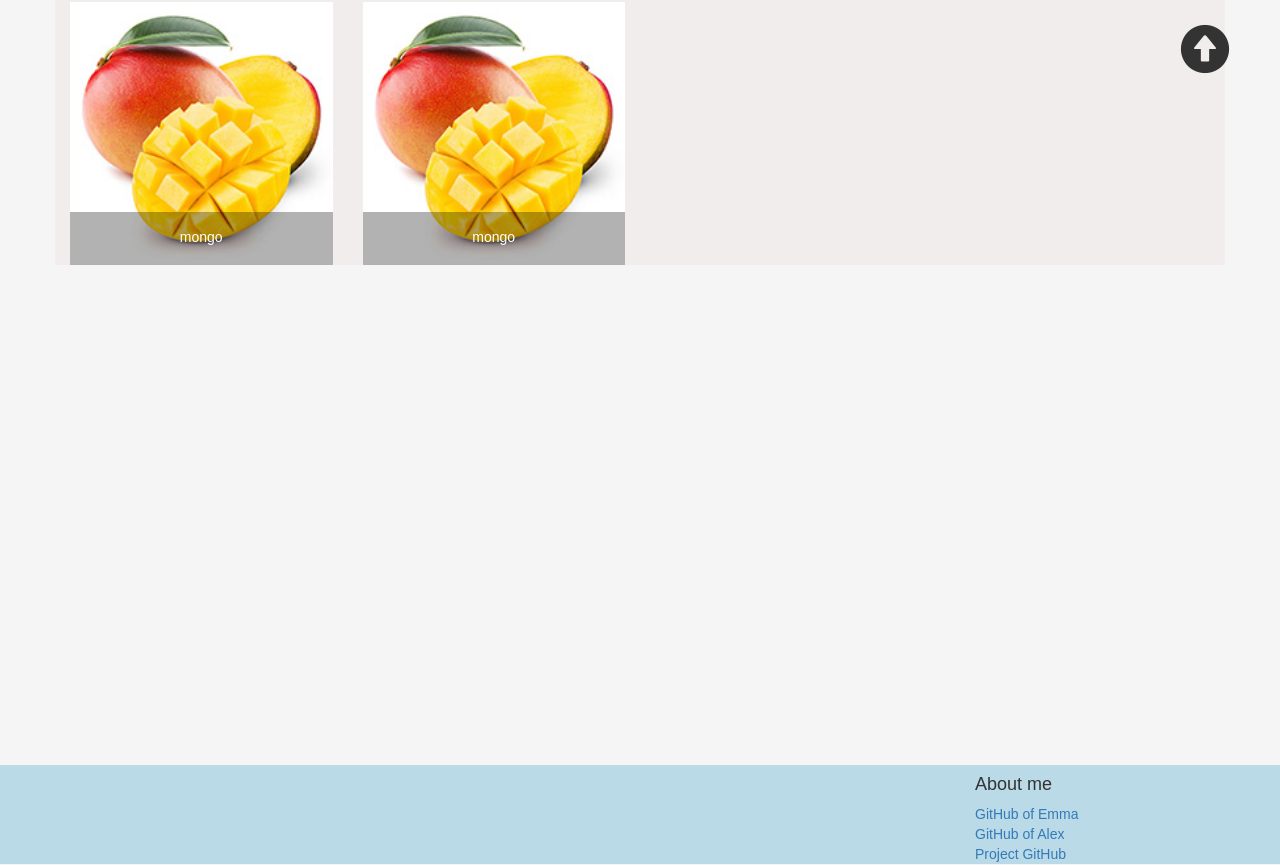
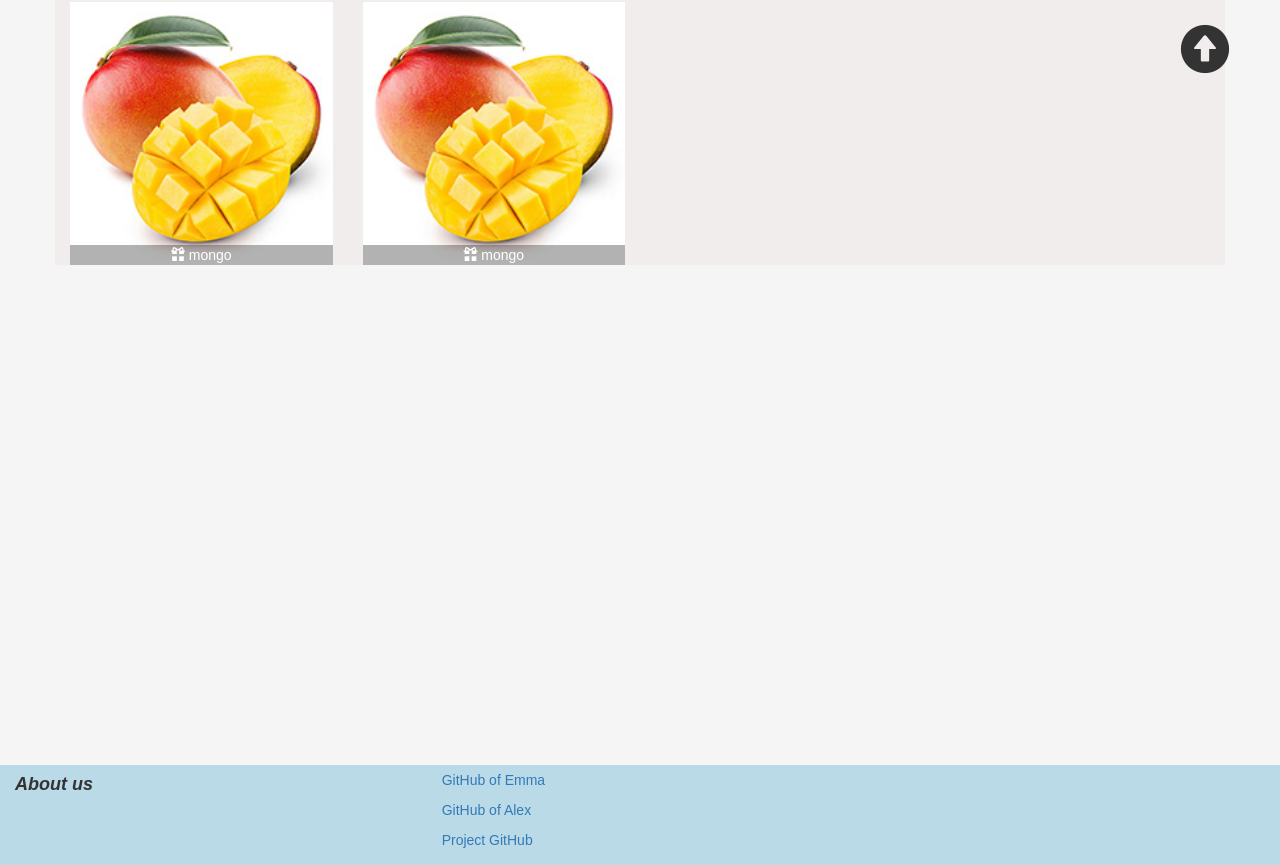
Before and after one commit to Emma-1024/aemenu, a React (Create React App) app: page / in a window 1280 px wide. Shown: the part 698-1563 px from the top of the page. Built offline with nearby package versions, Linux system fonts and the light colour scheme.

Commit message:
Modify footer component

```diff
--- a/src/components/Footer.js
+++ b/src/components/Footer.js
@@ -1,13 +1,9 @@
 import React, { Component } from 'react';
-import {Grid, Row, Col, Glyphicon} from 'react-bootstrap';
+import { Grid, Row, Col, Glyphicon } from 'react-bootstrap';
 
 import '../css/footer.css';
 
 class Footer extends Component {
-  constructor() {
-    super()
-    this.state ={scrollTop: 0}
-  }
   componentWillMount() {
     this._goTop = this._goTop.bind(this)
   }
@@ -16,15 +12,19 @@ class Footer extends Component {
       <div>
         <Grid fluid>
           <Row className="footer">
-            <Col xs={3} className="pull-right">
-              <h4>About me</h4>
-              <a href="https://github.com/Emma-1024">GitHub of Emma</a><br/>
-              <a href="https://github.com/Alex-T-1024">GitHub of Alex</a><br/>
-              <a href="https://github.com/Emma-1024/aemenu.git">Project GitHub</a>
+            <Col xs={4}>
+              <h4>About us</h4>
+            </Col>
+            <Col xs={8}>
+              <div class="link">
+                <a href="https://github.com/Emma-1024">GitHub of Emma</a><br />
+                <a href="https://github.com/Alex-T-1024">GitHub of Alex</a><br />
+                <a href="https://github.com/Emma-1024/aemenu.git">Project GitHub</a>
+              </div>
             </Col>
           </Row>
         </Grid>
-        <div className="gotop" onClick={()=> this._goTop()}>
+        <div className="gotop" onClick={() => this._goTop()}>
           <Glyphicon glyph="circle-arrow-up" />
         </div>
       </div>
@@ -32,7 +32,7 @@ class Footer extends Component {
   }
   //返回顶部
   _goTop() {
-    window.scrollTo(0,0)
+    window.scrollTo(0, 0)
   }
 }
 
--- a/src/components/Header.js
+++ b/src/components/Header.js
@@ -3,6 +3,7 @@ import { Navbar, Jumbotron, Button, Grid, Row, Col, Carousel} from 'react-bootst
 import '../css/header.css';
 
 class Header extends Component {
+
   render() {
     return (
       <div>
@@ -24,7 +25,7 @@ class Header extends Component {
             </Col>
             <Col xm={5}>
               <div className="App-user pull-right" >
-                <span className="login">登录</span>
+                <span className="login" onClick={ () => this.loginModel() }>登录</span>
                 <span className="register">注册</span>
               </div>
             </Col>
--- a/src/components/Home.js
+++ b/src/components/Home.js
@@ -105,8 +105,8 @@ class Home extends Component {
             <img src={item.url} heigth={150} />
             <div className="cover">
               {/* <div className="itemname"> */}
-                {/* <Glyphicon glyph="gift" className="gifticon"/> */}
-                <div className="itemname">{item.name}</div>
+                <Glyphicon glyph="gift" className="gifticon"/>
+                <span className="itemname"> {item.name}</span>
               {/* </div> */}
             </div>
           </a>
--- a/src/css/footer.css
+++ b/src/css/footer.css
@@ -2,6 +2,11 @@
   margin-top: 10px;
   background-color: rgb(186, 218, 231);
   margin-top: 500px;
+  height: 100px;
+}
+.footer h4 {
+  font-style: italic;
+  font-weight: 700;
 }
 .gotop {
   position: fixed;
@@ -11,3 +16,9 @@
   cursor: pointer;
   transition: all 0.5 linear;
 }
+.link {
+  line-height: 30px;
+}
+.link a:hover {
+  color: #fff;
+}
--- a/src/css/home.css
+++ b/src/css/home.css
@@ -1,24 +1,30 @@
-
 .Carousel {
   background-color: rgb(189, 224, 238);
 }
+
 .Carousel img {
   margin: auto;
 }
+
 .season {
   /* border: 1px solid red; */
   margin-top: 10px;
-    line-height: 50px;
+  /* line-height: 50px; */
   background-color: rgb(241, 237, 237);
 }
 
 .season .desc>h4 {
-  margin:0;
+  margin: 0;
   padding: 0;
   line-height: 50px;
   color: blue;
   font-weight: 700;
 }
+
+.season .toggleBtn {
+  line-height: 50px;
+}
+
 .season .toggleBtn>span {
   display: inline-block;
   width: 50px;
@@ -29,14 +35,15 @@
   border: 1px solid skyblue;
   border-radius: 25px;
   cursor: pointer;
+}
 
-}
 .season .toggleBtn>span:hover {
-  background-color:skyblue;
+  background-color: skyblue;
   color: #fff;
 }
+
 .season .toggleBtn>span.active {
-  background-color:skyblue;
+  background-color: skyblue;
   color: #fff;
 }
 
@@ -44,9 +51,10 @@
   /* border: 1px solid red; */
   /* height: 150px; */
 }
+
 .toggleList a {
   float: left;
-  width:100%;
+  width: 100%;
   height: 100%;
   position: relative;
 }
@@ -54,36 +62,18 @@
 .toggleList a>img {
   width: 100%;
 }
+
 .toggleList .cover {
   position: absolute;
   left: 0;
   bottom: 0;
   width: 100%;
-  height: 20%;
-  /* line-height: -1%; */
+  /* height: 20%; */
   text-align: center;
   color: #fff;
   background-color: rgba(0, 0, 0, .3);
+}
 
-}
-.toggleList .cover .itemname{
-  position: absolute;
-  left: 0;
-  top: 0;
-  height: 100%;
-  width: 100%;
-}
-/* .toggleList .cover .itemname .gifticon{
-  font-size: 14px;
-  position: absolute;
-  left: 0;
-  top: 0;
-}
-.toggleList .cover .itemname span{
-  position: absolute;
-  left: 0;
-  top: 0;
-} */
 .toggleList a:hover .cover {
   color: yellow;
 }
```
Lines whose indentation alone changed are shown as unchanged.
